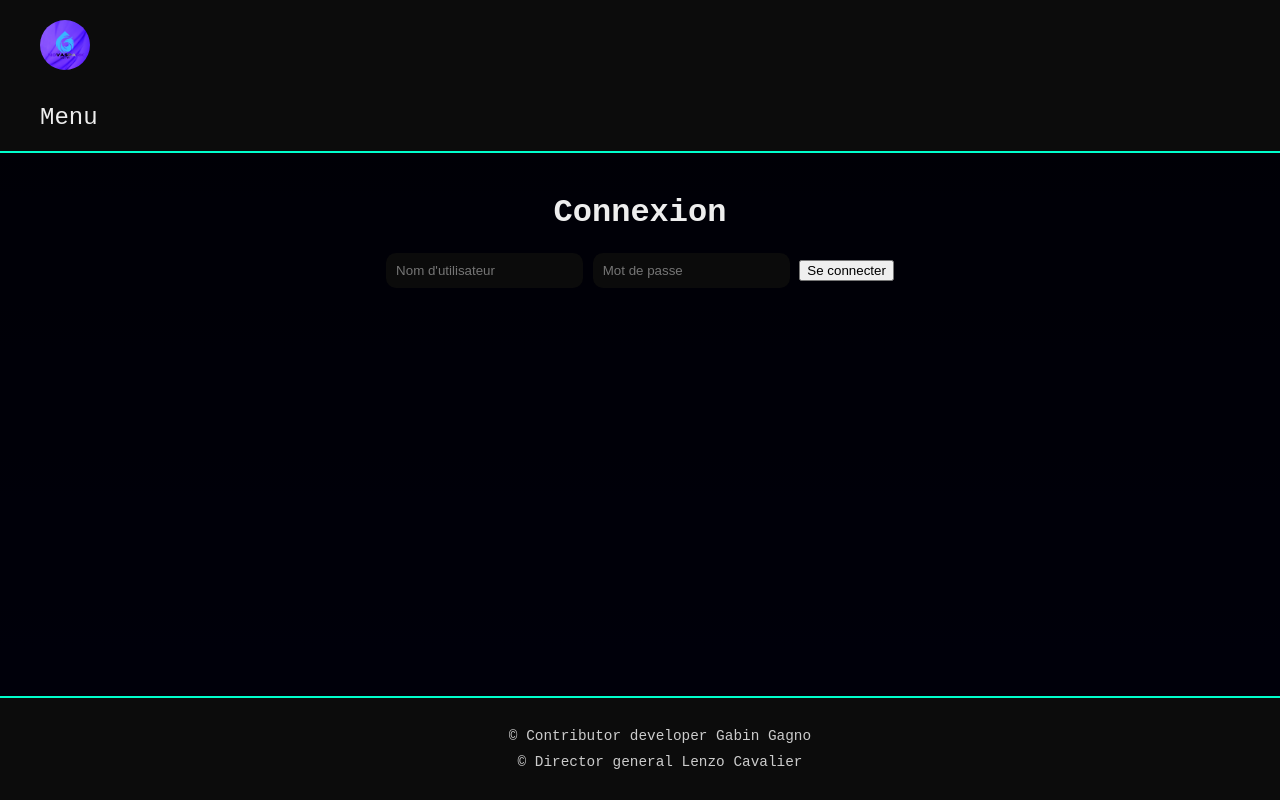
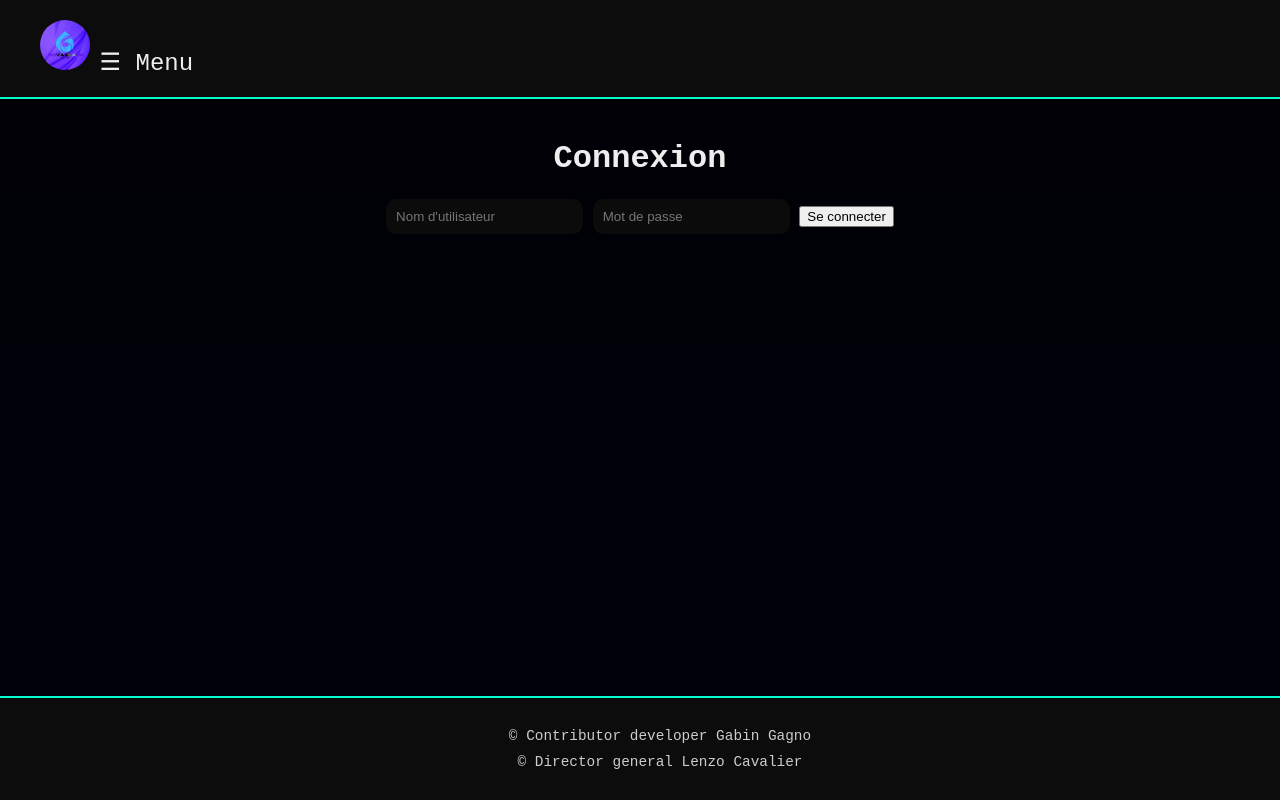
Before and after one commit to retr0-dedsec2/NovaSpark, a Flask app: page /login in a window 1280 px wide; the page is wider, and only the part inside the window is pictured. Run offline with Flask 3, Linux system fonts and the light colour scheme.

Commit message:
Update styles.css

```diff
--- a/static/styles.css
+++ b/static/styles.css
@@ -36,7 +36,6 @@
 .open-btn {
   font-size: 1.5em;
   cursor: pointer;
-  margin-left: 1680px;
 }
 
 .user-info {
```
